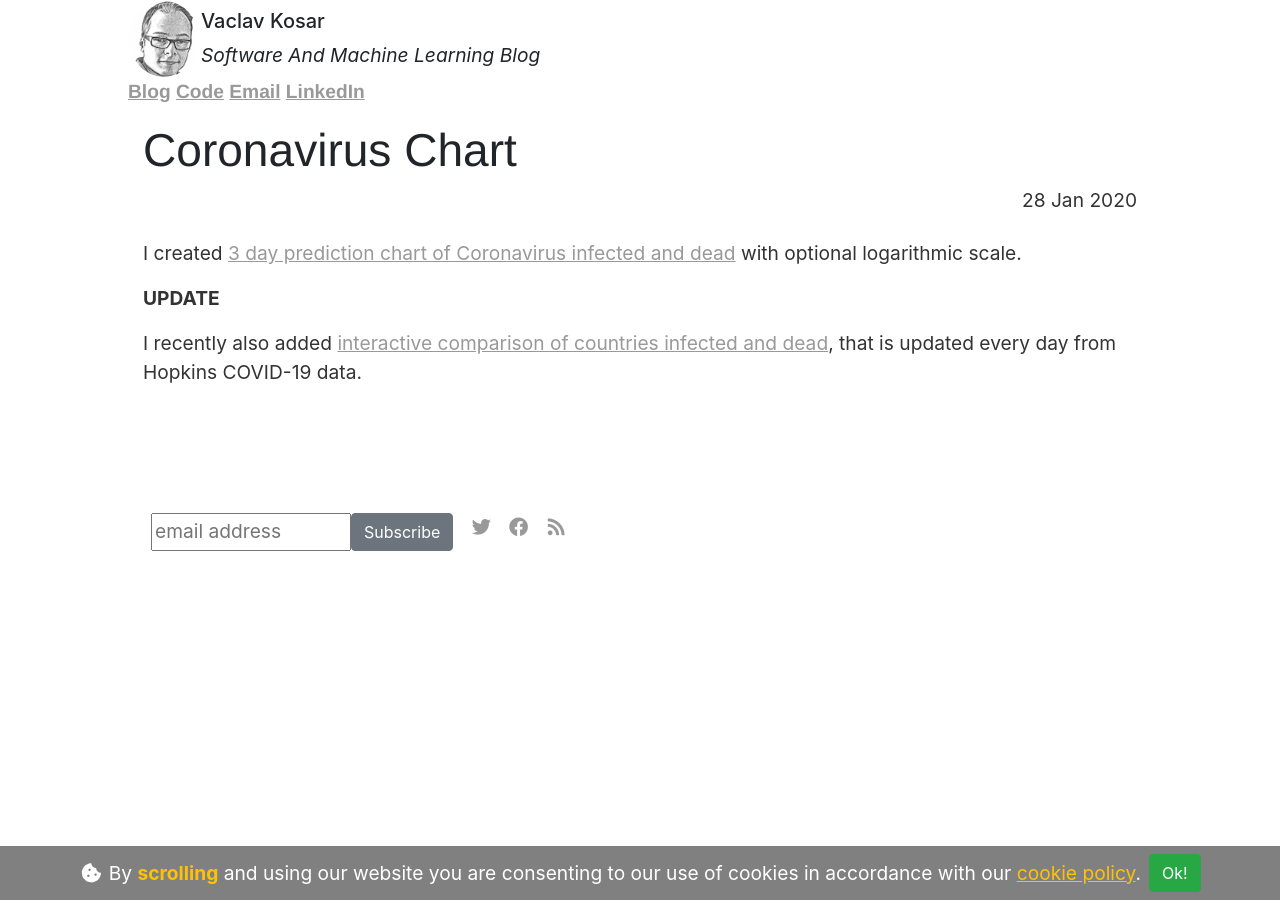
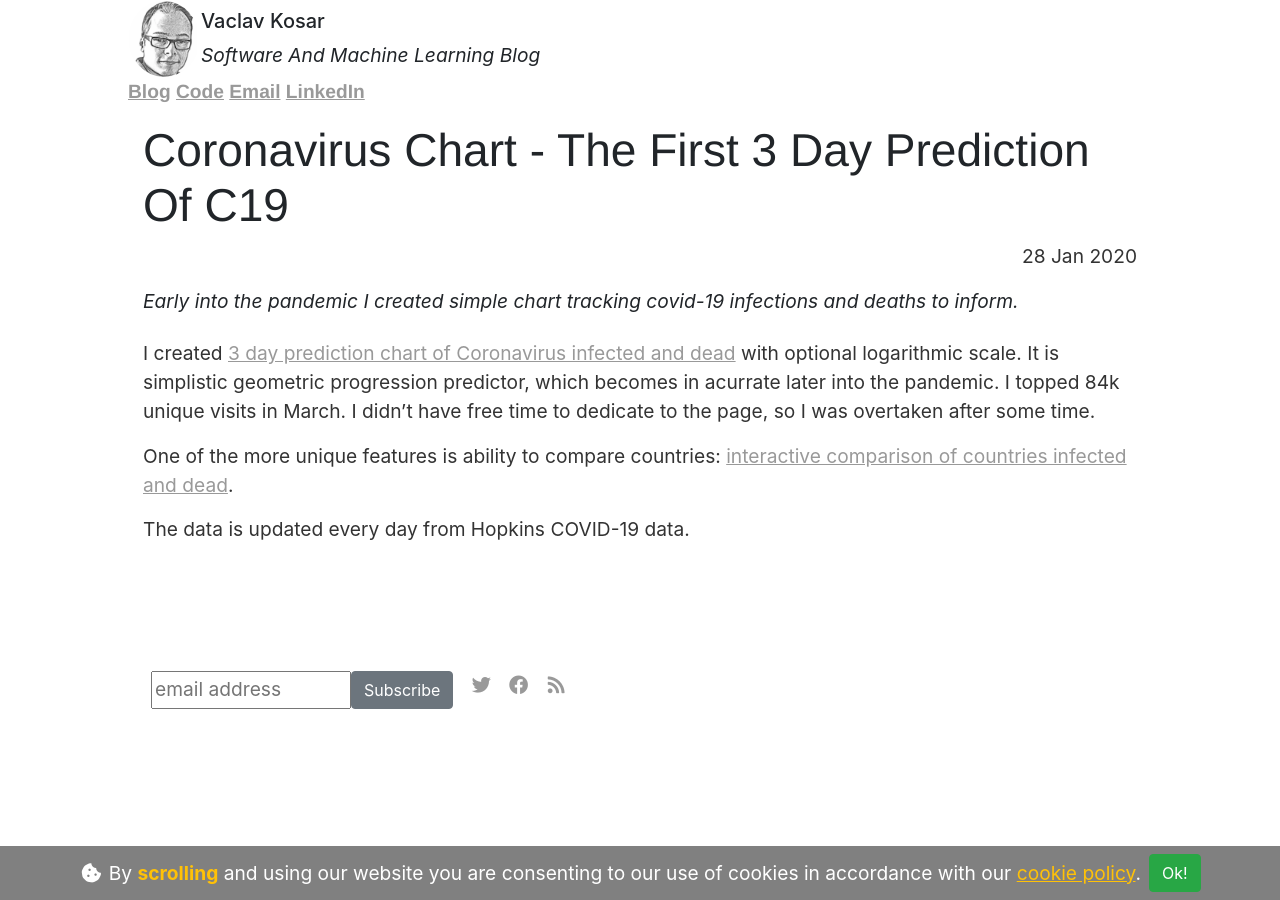
Before and after one commit to vackosar/vackosar.github.io, a Jekyll site: the page built from _posts/2020-01-28-Coronavirus-chart.md, in a window 1280 px wide. Built offline with Jekyll 4.4.1, drawn with Linux system fonts in a browser that asks for light colours; nearby versions of some CDN libraries; library files that are not in the unit come from our copies; comment, search, counter and statistics services are not loaded.

Commit message:
coronavirus chart

```diff
--- a/_posts/2020-01-28-Coronavirus-chart.md
+++ b/_posts/2020-01-28-Coronavirus-chart.md
@@ -1,14 +1,17 @@
 ---
 layout: post
-title: "Coronavirus Chart"
+title: "Coronavirus Chart - The First 3 Day Prediction Of C19"
 date: 2020-01-28
+description: Early into the pandemic I created simple chart tracking covid-19 infections and deaths to inform.
 ---
 
 I created [3 day prediction chart of Coronavirus infected and dead](https://coronaviruschart.com/) with optional logarithmic scale.
+It is simplistic geometric progression predictor, which becomes in acurrate later into the pandemic.
+I topped 84k unique visits in March. I didn't have free time to dedicate to the page, so I was overtaken after some time.
 
-**UPDATE**
+One of the more unique features is ability to compare countries: [interactive comparison of countries infected and dead](https://www.coronaviruschart.com/#compareCountriesHead).
 
-I recently also added [interactive comparison of countries infected and dead](https://www.coronaviruschart.com/#compareCountriesHead), that is updated every day from Hopkins COVID-19 data.
+The data is updated every day from Hopkins COVID-19 data.
 
 <br>
 <br>
```
